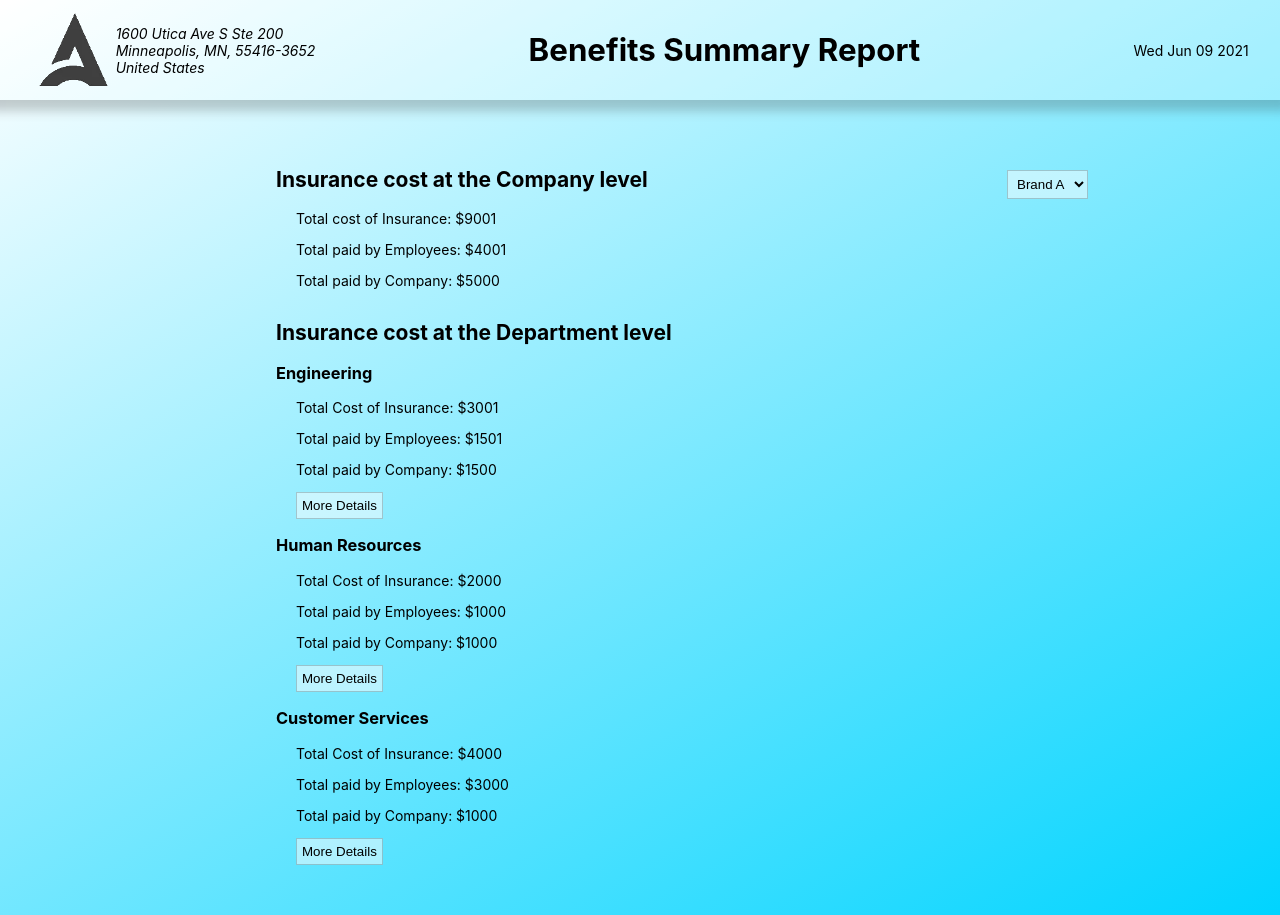
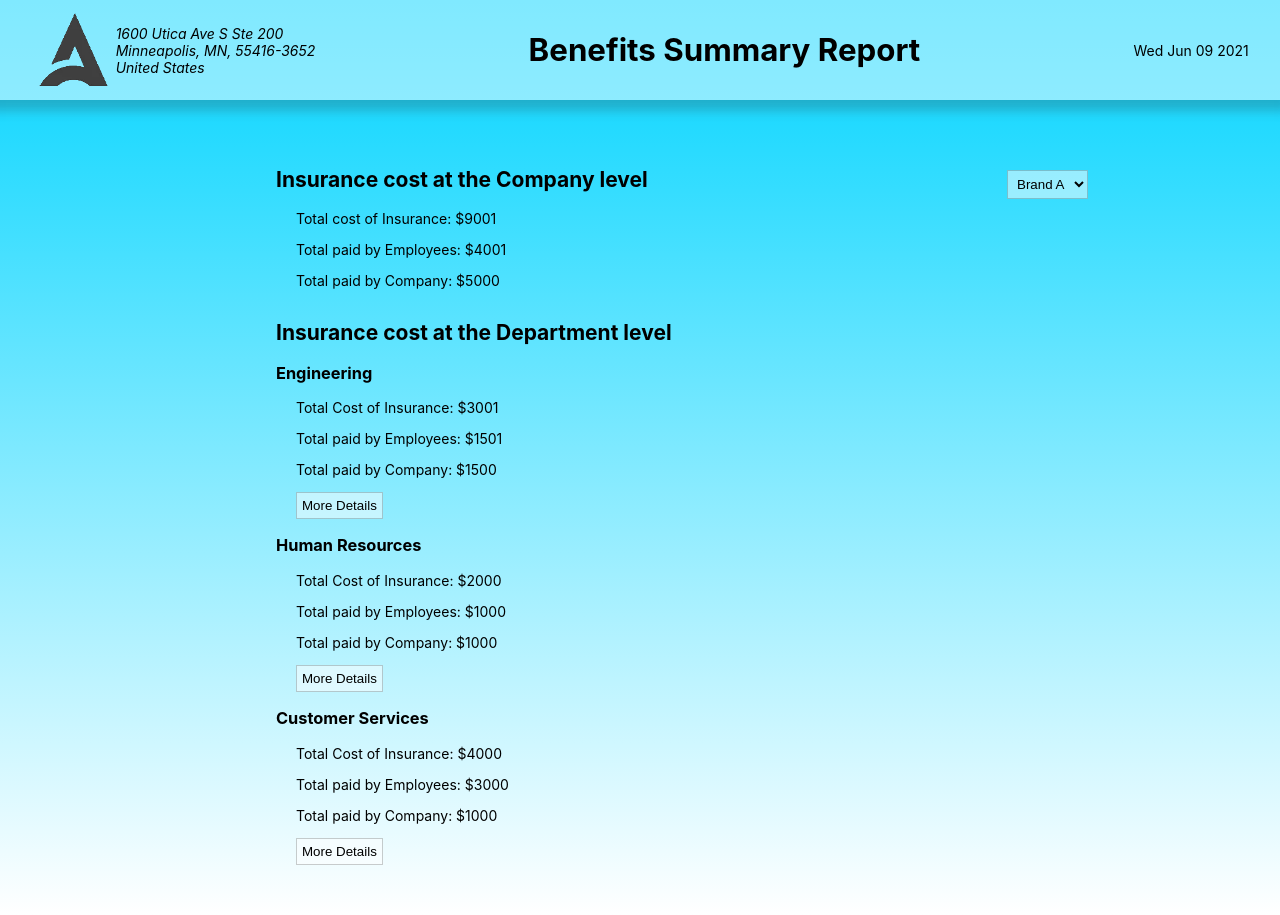
Before and after one commit to Myst1024/benefit-reports, a Next.js app: page / in a window 1280 px wide. Built offline with nearby package versions, Linux system fonts and the light colour scheme.

Commit message:
style: tweaked background

```diff
--- a/pages/index.js
+++ b/pages/index.js
@@ -26,7 +26,7 @@ export default function Home({ company, departments }) {
   );
 
   return (
-    <div className={(styles.container, `brand${activeBrandId}`)}>
+    <div className={`brand${activeBrandId}`}>
       <Head>
         <title>Benefit Summary Report</title>
         <link rel="icon" href="/favicon.ico" />
--- a/styles/Home.module.scss
+++ b/styles/Home.module.scss
@@ -1,5 +1,5 @@
 .header {
-  background-color: rgb(255 255 255 / 25%);
+  background-color: rgb(255 255 255 / 50%);
   box-shadow: rgb(46 46 46 / 24%) -1px 1px 10px 10px;
   padding: 0.5em 5em;
   height: 10rem;
--- a/styles/globals.scss
+++ b/styles/globals.scss
@@ -20,7 +20,7 @@ a {
 .brand0 {
   background: rgb(255, 255, 255);
   background: linear-gradient(
-    150deg,
+    0deg,
     rgba(255, 255, 255, 1) 0%,
     rgba(0, 212, 255, 1) 100%
   );
@@ -29,7 +29,7 @@ a {
 .brand1 {
   font-family: "Times New Roman", Times, serif;
   background: rgb(255, 255, 255);
-  background: linear-gradient(150deg, white 0%, hsl(36deg 100% 66%) 100%);
+  background: linear-gradient(0deg, white 0%, hsl(36deg 100% 66%) 100%);
 }
 
 // Loading Spinner
```
